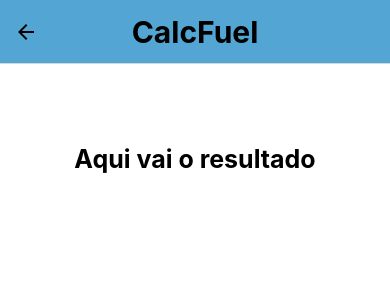
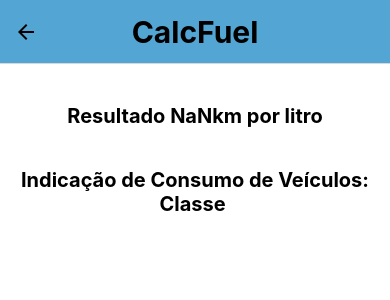
Before and after one commit to PauloSTDev/CalcFuel, a React Native app: screen /Home in a window 390 px wide. Both pictures are taken after typing "Sample", "Sample" into the empty fields and a click on the button "CALCULAR". Shown: the top 300 px of the page. Built offline with nearby package versions, Linux system fonts and the light colour scheme.

Commit message:
Implementa props

```diff
--- a/src/pages/Home.js
+++ b/src/pages/Home.js
@@ -1,10 +1,12 @@
 import { StyleSheet, View, Text, TextInput, Button} from 'react-native';
+
+import { useState, useLayoutEffect } from 'react';
 
 export default function Home({ navigation }) {
 
-  const resultadoOpe = () => {
-    navigation.navigate("Resultado")
-}
+  const [km, setKm] = useState("");
+  const [litros, setLitros] = useState("");
+
 
   return (
     <View style={styles.container}>
@@ -13,21 +15,25 @@ export default function Home({ navigation }) {
         <TextInput
           style={styles.textInput}
           keyboardType='numeric'
+          value={km}
+          set={setKm}
+          onChangeText={(texto) => {setKm(texto)}}
 
         />
         <Text style={styles.text}>Digite quantos litros</Text>
         <TextInput
           style={styles.textInput}
+          value={litros}
+          set={setLitros}
           keyboardType='numeric'
+          onChangeText={(texto) => {setLitros(texto)}}
         />
       </View>
 
-      <View style={styles.container}>
-        <Button style={styles.button}
-
-
+      <View style={styles.containerButton}>
+        <Button
           title='Calcular'
-          onPress={resultadoOpe}
+          onPress={() => navigation.navigate("Resultado", {resultado: km/litros, km: km, litros: litros})}
 
         />
       </View>
@@ -37,7 +43,7 @@ export default function Home({ navigation }) {
 
 const styles = StyleSheet.create({
   container: {
-    paddingTop: 20,
+    paddingTop: 40,
     flex: 1,
     backgroundColor: '#fff',
     alignItems: "center",
@@ -53,9 +59,8 @@ const styles = StyleSheet.create({
     fontSize: 25,
     fontWeight: "bold"
   },
-  button: {
-    backgroundColor: "#53a6d4",
-    color: "#53a6d4",
-    tintColor: "#53a6d4",
+  containerButton: {
+    flex: 1,
+    paddingTop: 40
   }
 });
--- a/src/pages/Resultado.js
+++ b/src/pages/Resultado.js
@@ -1,13 +1,36 @@
+import { useLayoutEffect, useState } from 'react';
 import { StyleSheet, View, Text, TextInput } from 'react-native';
 
-export default function Resultado({ navigation }) {
+export default function Resultado(props) {
 
+    const resultado = props.route.params.resultado
+    const [icv, setIcv] = useState("")
+    const km = props.route.params.km
+    const litros = props.route.params.litros
+
+    useLayoutEffect(() => {
+        if (resultado > 12)
+            setIcv("A, mais de 12 km/l")
+        else if(resultado > 10 && resultado <= 12)
+            setIcv("B, até 12 km/l")
+        else if(resultado > 8 && resultado <= 10)
+            setIcv("C, até 10 km/l")
+
+        else if(resultado > 4 && resultado <= 8)
+            setIcv("D, até 8 km/l")
+
+        else if(resultado <= 4)
+            setIcv("E, até 4 km/l")
+
+    }, [])
     return (
         <View style={styles.container}>
+            <View>
+            <Text style={styles.text}>Resultado {resultado}km por litro</Text>
+            </View>
             <View style={styles.container}>
-                <Text style={styles.text}>Aqui vai o resultado</Text>
-
-
+                <Text style={styles.text}>Indicação de Consumo de Veículos:</Text>
+                <Text style={styles.text}>Classe {icv}</Text>
             </View>
         </View>
     );
@@ -28,7 +51,7 @@ const styles = StyleSheet.create({
         textAlign: "center"
     },
     text: {
-        fontSize: 25,
+        fontSize: 20,
         fontWeight: "bold"
     }
 });
```
Also changed, not shown: src/components/Button.js (deleted).
